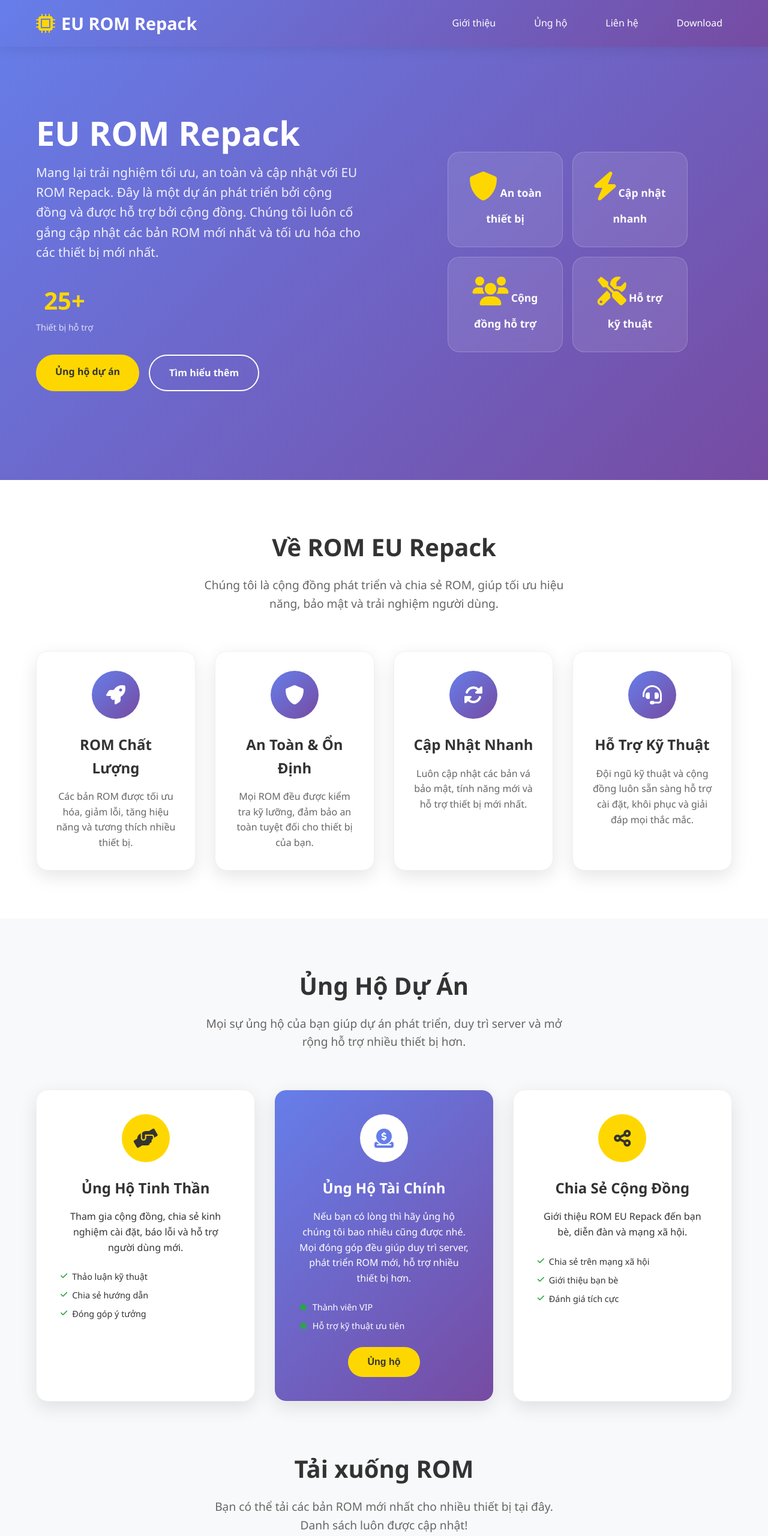
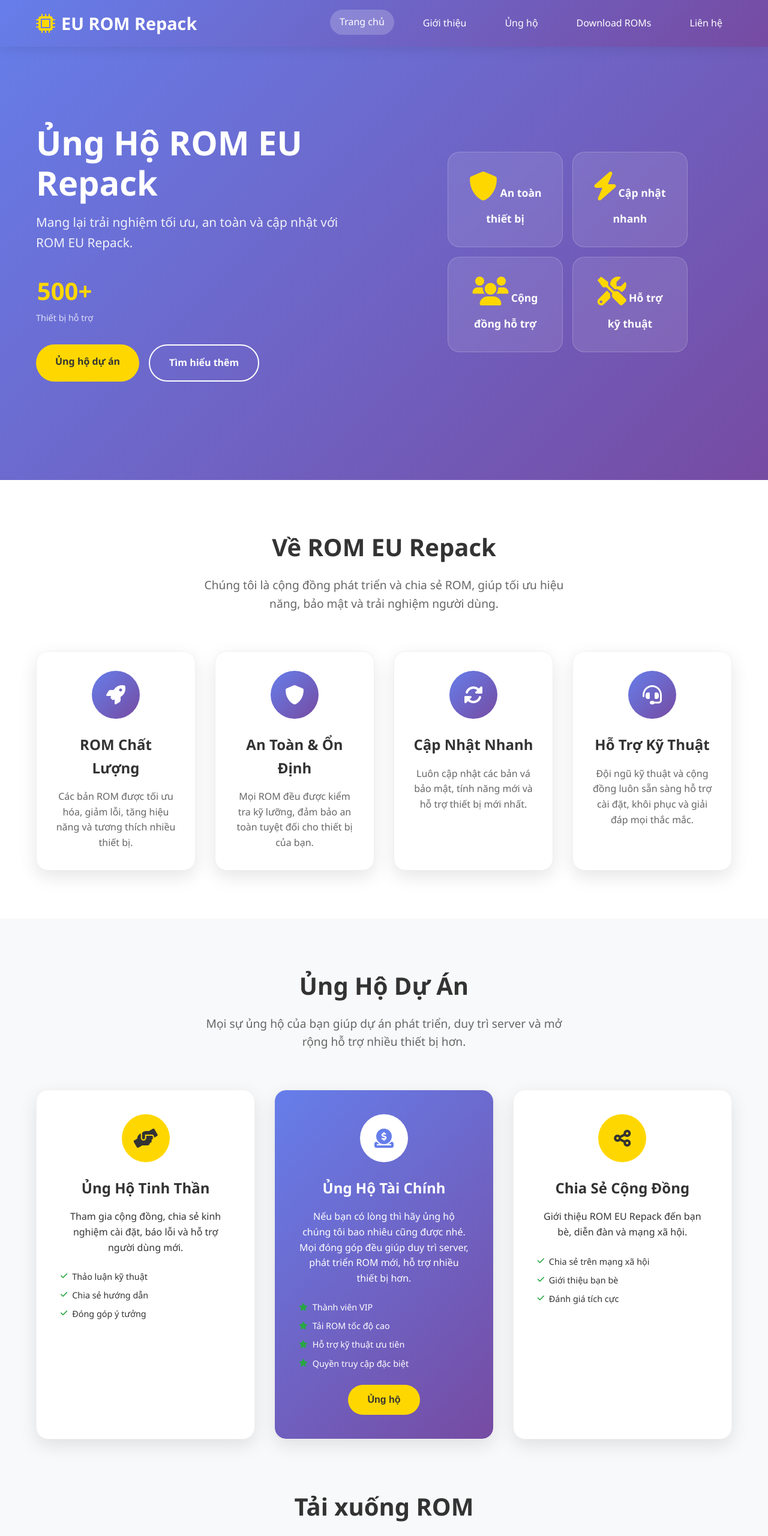
Before and after one commit to lucnguyen06/EU-ROM-Repack, a plain HTML site: page index.html in a window 1280 px wide. Shown: the top 2560 px of the page at 60% size. Drawn offline with Linux system fonts and the light colour scheme.

Commit message:
Update index.html

```diff
--- a/index.html
+++ b/index.html
@@ -17,10 +17,11 @@
                     <h1>EU ROM Repack</h1>
                 </div>
                 <nav class="nav">
+                    <a href="#home" class="nav-link active">Trang chủ</a>
                     <a href="#about" class="nav-link">Giới thiệu</a>
                     <a href="#support" class="nav-link">Ủng hộ</a>
+                    <a href="#download" class="nav-link">Download ROMs</a>
                     <a href="#contact" class="nav-link">Liên hệ</a>
-                    <a href="#download" class="nav-link">Download</a>
                 </nav>
             </div>
         </div>
@@ -31,11 +32,11 @@
         <div class="container">
             <div class="hero-content">
                 <div class="hero-text">
-                    <h1 class="hero-title">EU ROM Repack</h1>
-                    <p class="hero-subtitle">Mang lại trải nghiệm tối ưu, an toàn và cập nhật với EU ROM Repack. Đây là một dự án phát triển bởi cộng đồng và được hỗ trợ bởi cộng đồng. Chúng tôi luôn cố gắng cập nhật các bản ROM mới nhất và tối ưu hóa cho các thiết bị mới nhất.</p>
+                    <h1 class="hero-title">Ủng Hộ ROM EU Repack</h1>
+                    <p class="hero-subtitle">Mang lại trải nghiệm tối ưu, an toàn và cập nhật với ROM EU Repack.</p>
                     <div class="hero-stats">
                         <div class="stat">
-                            <span class="stat-number">25+</span>
+                            <span class="stat-number">500+</span>
                             <span class="stat-label">Thiết bị hỗ trợ</span>
                         </div>
                     </div>
@@ -136,7 +137,9 @@
                     <p>Nếu bạn có lòng thì hãy ủng hộ chúng tôi bao nhiêu cũng được nhé. Mọi đóng góp đều giúp duy trì server, phát triển ROM mới, hỗ trợ nhiều thiết bị hơn.</p>
                     <div class="donation-benefits">
                         <span><i class="fas fa-star"></i> Thành viên VIP</span>
+                        <span><i class="fas fa-star"></i> Tải ROM tốc độ cao</span>
                         <span><i class="fas fa-star"></i> Hỗ trợ kỹ thuật ưu tiên</span>
+                        <span><i class="fas fa-star"></i> Quyền truy cập đặc biệt</span>
                     </div>
                     <button class="btn btn-primary">Ủng hộ </button>
                 </div>
@@ -258,9 +261,10 @@
                 <div class="footer-section">
                     <h4>Hỗ trợ</h4>
                     <ul>
-                        <li><a href="https://forms.gle/g44T5r1FCDNazaHp8" target="_blank">Báo lỗi thiết bị (Report Bug)</a></li>
+                        <li><a href="#">Hướng dẫn cài đặt</a></li>
+                        <li><a href="#">FAQ ROM</a></li>
+                        <li><a href="#">Báo lỗi thiết bị</a></li>
                         <li><a href="#">Điều khoản</a></li>
-                        <li><a href="#">Cài đặt ROM(Install ROM)</a></li>
                     </ul>
                 </div>
             </div>
```
